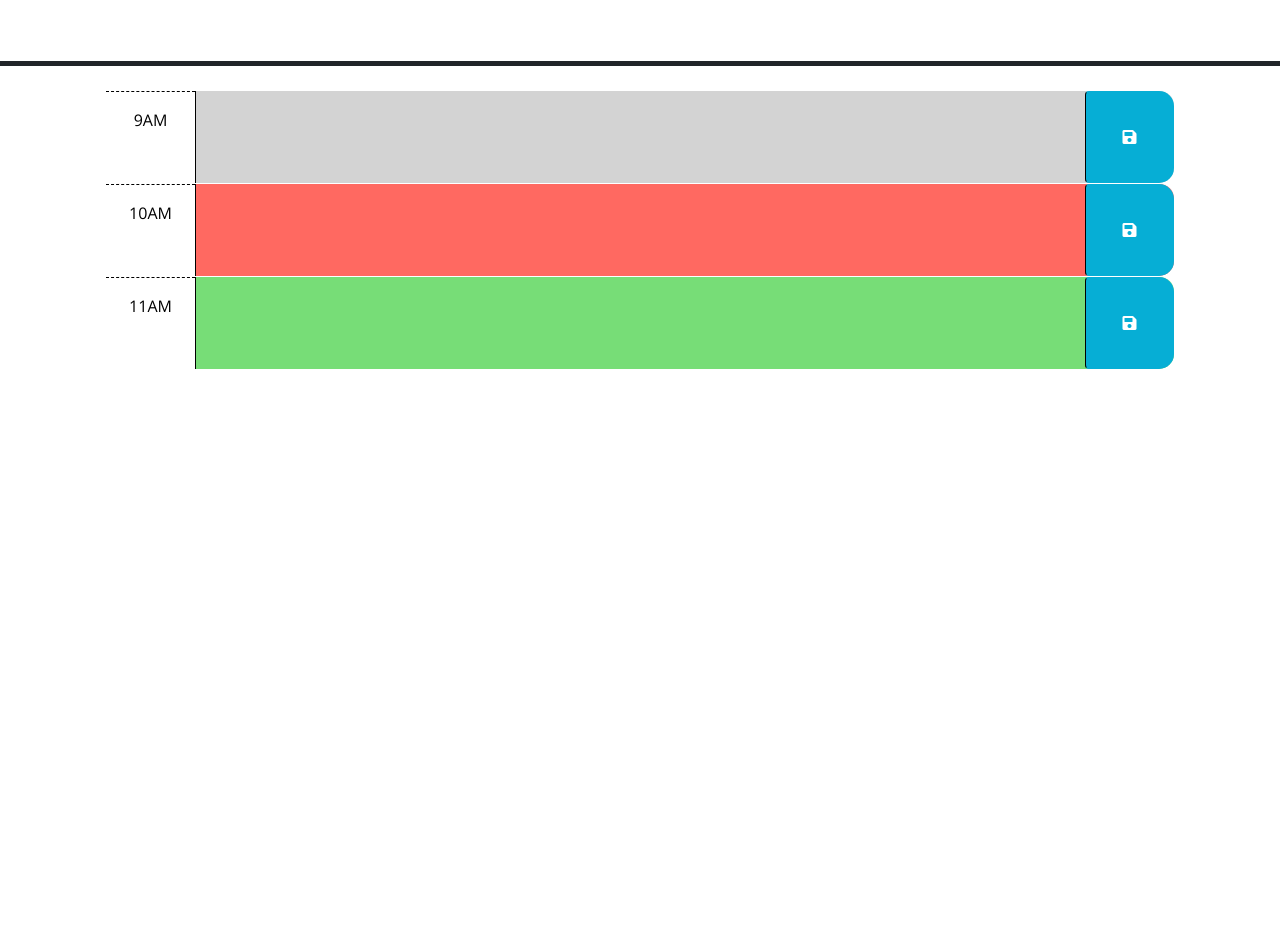
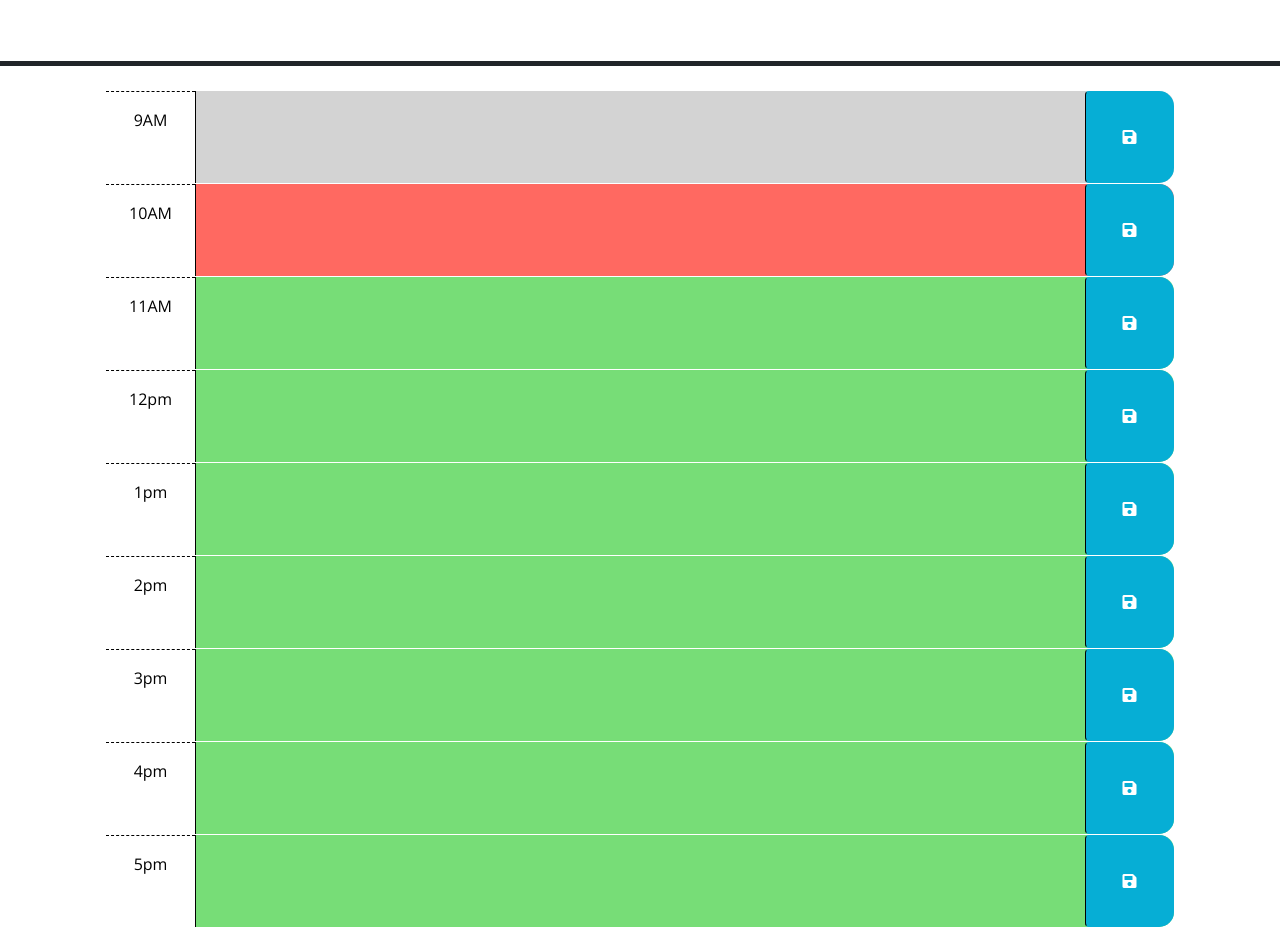
Before and after one commit to thatcher2020/day-planner, a plain HTML site: page index.html in a window 1280 px wide. Shown: the part 166-1093 px from the top of the page. Before the commit the page ends 800 px from the top, so only its background shows below. Drawn offline with nearby package versions, Linux system fonts and the light colour scheme.

Commit message:
added 12pm to 5pm

```diff
--- a/index.html
+++ b/index.html
@@ -18,7 +18,7 @@
       href="https://fonts.googleapis.com/css?family=Open+Sans&display=swap"
       rel="stylesheet"
     />
-    <link rel="stylesheet" href="style.css" />
+    <link rel="stylesheet" href="./Assets/css/style.css" />
     <title>Work Day Scheduler</title>
   </head>
 
@@ -29,15 +29,6 @@
       <p id="currentDay" class="lead"></p>
     </header>
     <div class="container-lg px-5">
-      <!-- Use class for "past", "present", and "future" to apply styles to the
-        time-block divs accordingly. The javascript will need to do this by
-        adding/removing these classes on each div by comparing the hour in the
-        id to the current hour. The html provided below is meant to be an example
-        demonstrating how the css provided can be leveraged to create the
-        desired layout and colors. The html below should be removed or updated
-        in the finished product. Remember to delete this comment once the
-        code is implemented.
-        -->
 
       <!-- Example of a past time block. The "past" class adds a gray background color. -->
       <div id="hour-9" class="row time-block past">
@@ -66,6 +57,54 @@
         </button>
       </div>
 
+      <div id="hour-12" class="row time-block future">
+        <div class="col-2 col-md-1 hour text-center py-3">12pm</div>
+        <textarea class="col-8 col-md-10 description" rows="3"> </textarea>
+        <button class="btn saveBtn col-2 col-md-1" aria-label="save">
+          <i class="fas fa-save" aria-hidden="true"></i>
+        </button>
+      </div>
+
+      <div id="hour-13" class="row time-block future">
+        <div class="col-2 col-md-1 hour text-center py-3">1pm</div>
+        <textarea class="col-8 col-md-10 description" rows="3"> </textarea>
+        <button class="btn saveBtn col-2 col-md-1" aria-label="save">
+          <i class="fas fa-save" aria-hidden="true"></i>
+        </button>
+      </div>
+
+      <div id="hour-14" class="row time-block future">
+        <div class="col-2 col-md-1 hour text-center py-3">2pm</div>
+        <textarea class="col-8 col-md-10 description" rows="3"> </textarea>
+        <button class="btn saveBtn col-2 col-md-1" aria-label="save">
+          <i class="fas fa-save" aria-hidden="true"></i>
+        </button>
+      </div>
+
+      <div id="hour-15" class="row time-block future">
+        <div class="col-2 col-md-1 hour text-center py-3">3pm</div>
+        <textarea class="col-8 col-md-10 description" rows="3"> </textarea>
+        <button class="btn saveBtn col-2 col-md-1" aria-label="save">
+          <i class="fas fa-save" aria-hidden="true"></i>
+        </button>
+      </div>
+
+      <div id="hour-16" class="row time-block future">
+        <div class="col-2 col-md-1 hour text-center py-3">4pm</div>
+        <textarea class="col-8 col-md-10 description" rows="3"> </textarea>
+        <button class="btn saveBtn col-2 col-md-1" aria-label="save">
+          <i class="fas fa-save" aria-hidden="true"></i>
+        </button>
+      </div>
+
+      <div id="hour-17" class="row time-block future">
+        <div class="col-2 col-md-1 hour text-center py-3">5pm</div>
+        <textarea class="col-8 col-md-10 description" rows="3"> </textarea>
+        <button class="btn saveBtn col-2 col-md-1" aria-label="save">
+          <i class="fas fa-save" aria-hidden="true"></i>
+        </button>
+      </div>
+
     <script src="https://code.jquery.com/jquery-3.4.1.min.js"></script>
     <script
       src="https://cdn.jsdelivr.net/npm/dayjs@1.11.3/dayjs.min.js"
@@ -73,6 +112,7 @@
       crossorigin="anonymous"
     ></script>
 
-    <script src="script.js"></script>
+    <script src="./Assets/js/script.js"></script>
+
   </body>
 </html>
```
